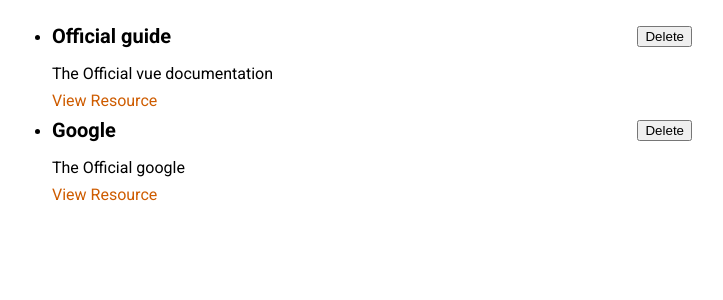
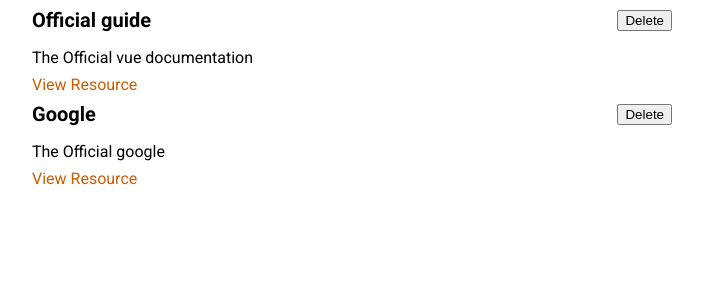
Before and after one commit to RebeccaHA/resource-library, a Vue app: page / in a window 1280 px wide. Shown: the top 300 px of the page, without its empty margins (288-1011 px from the left). Built offline with nearby package versions, Linux system fonts and the light colour scheme.

Commit message:
add stored resources styling

```diff
--- a/src/components/learning-resources/StoredResources.vue
+++ b/src/components/learning-resources/StoredResources.vue
@@ -36,3 +36,12 @@
   }
 };
 </script>
+<style scoped>
+ul {
+  list-style: none;
+  margin: 0;
+  padding: 0;
+  margin: auto;
+  max-width: 40rem;
+}
+</style>
```
